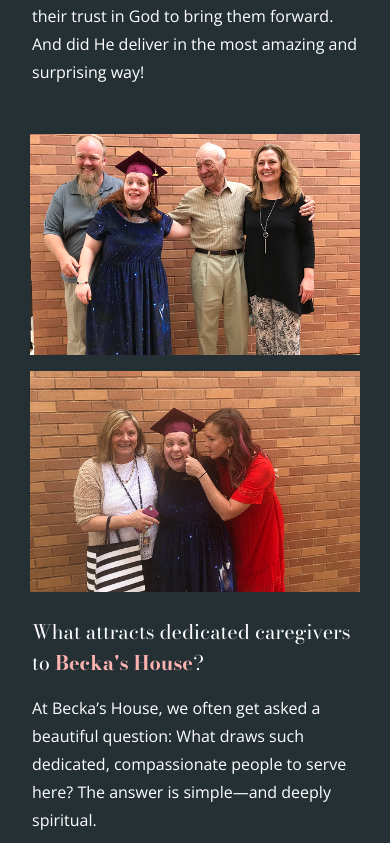
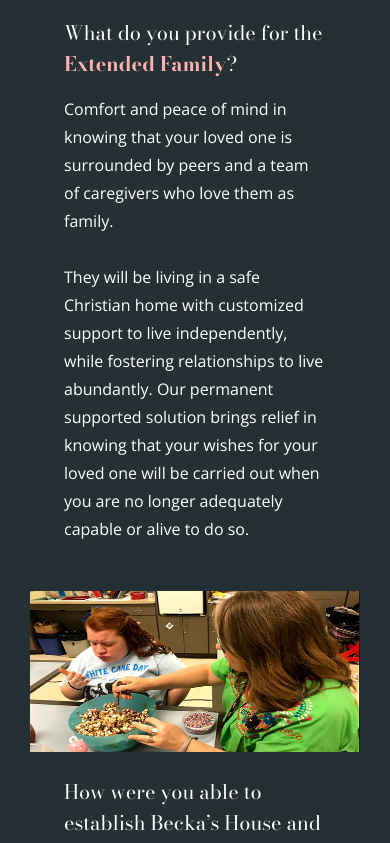
Before and after one commit to gwilliamboyd/beckas-house, a Next.js app: page / in a window 390 px wide. Shown: the part 6400-7243 px from the top of the page. Built offline with nearby package versions, Linux system fonts and the light colour scheme.

Commit message:
Remaining tablet styles

```diff
--- a/components/FAQ/FAQ.jsx
+++ b/components/FAQ/FAQ.jsx
@@ -18,7 +18,9 @@ const open_sans = Open_Sans({
 })
 
 const FAQ = () => {
-  const isMobile = useIsMobile(1150)
+  const isTablet = useIsMobile(1150)
+  const isMobile = useIsMobile(576)
+
   return (
     <div
       id={'faq'}
@@ -93,8 +95,8 @@ const FAQ = () => {
         <div className={styles.faqImageWrapper}>
           <Image
             src={'/faq-4.png'}
-            width={isMobile ? 330 : 558}
-            height={isMobile ? 161 : 272}
+            width={isMobile ? 330 : isTablet ? 680 : 558}
+            height={isMobile ? 161 : isTablet ? 420 : 272}
             alt={'Beckas House FAQ image'}
           />
         </div>
@@ -135,14 +137,14 @@ const FAQ = () => {
         <div className={styles.faqImageWrapper}>
           <Image
             src={'/faq-5.png'}
-            width={isMobile ? 330 : 558}
-            height={isMobile ? 221 : 272}
+            width={isMobile ? 330 : isTablet ? 680 : 558}
+            height={isMobile ? 161 : isTablet ? 420 : 272}
             alt={'Beckas House FAQ image'}
           />
           <Image
             src={'/faq-6.png'}
-            width={isMobile ? 330 : 558}
-            height={isMobile ? 221 : 272}
+            width={isMobile ? 0 : isTablet ? 0 : 558}
+            height={isMobile ? 0 : isTablet ? 0 : 272}
             alt={'Beckas House FAQ image'}
           />
         </div>
--- a/components/FAQ/Question.jsx
+++ b/components/FAQ/Question.jsx
@@ -24,15 +24,16 @@ const Question = ({
   paragraph,
   altText,
 }) => {
-  const isMobile = useIsMobile(1150)
+  const isTablet = useIsMobile(1150)
+  const isMobile = useIsMobile(576)
 
   return (
     <div className={styles.questionContainer}>
       <div className={styles.faqImageWrapper}>
         <Image
           src={imgSrc}
-          width={isMobile ? 330 : 558}
-          height={isMobile ? 161 : 272}
+          width={isMobile ? 330 : isTablet ? 680 : 558}
+          height={isMobile ? 161 : isTablet ? 420 : 272}
           style={{
             objectFit: 'cover',
             objectPosition: 'center',
--- a/styles/about.module.css
+++ b/styles/about.module.css
@@ -74,7 +74,7 @@
 
 @media (max-width: 1150px) {
   .aboutMaster {
-    padding: 3em 1em;
+    padding: 3em 4em;
   }
   .aboutInfo {
     flex-direction: column-reverse;
--- a/styles/donate.module.css
+++ b/styles/donate.module.css
@@ -55,7 +55,7 @@
 
 @media (max-width: 1150px) {
   .donateMaster {
-    padding: 3em 1.5em;
+    padding: 3em 4em;
   }
   .donateWrapper,
   .donateHeadingWrapper {
--- a/styles/faq.module.css
+++ b/styles/faq.module.css
@@ -61,7 +61,7 @@
 
 @media (max-width: 1150px) {
   .faqMaster {
-    padding: 3em 2em;
+    padding: 3em 4em;
   }
 
   .questionContainer {
```
